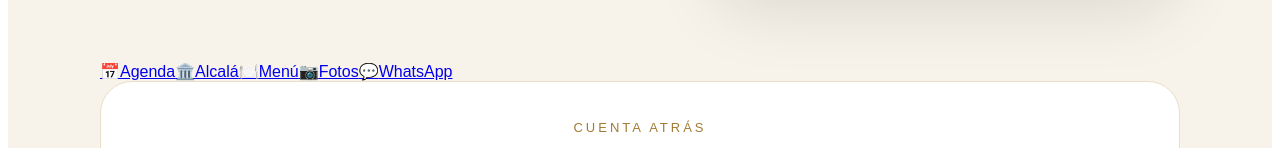
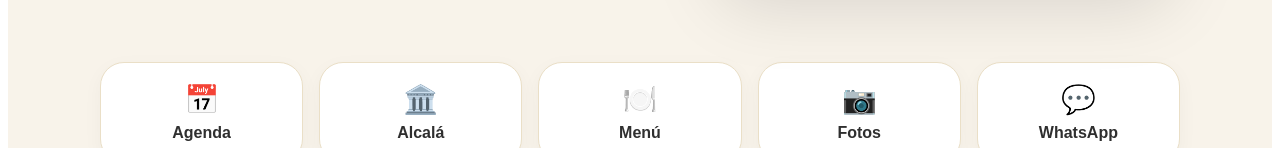
Before and after one commit to josemunozpravia-dotcom/Comunion-Hugo, a React (Vite) app: page / in a window 1280 px wide. Shown: the part 652-800 px from the top of the page. Built offline with nearby package versions, Linux system fonts and the light colour scheme.

Commit message:
Update App.jsx

```diff
--- a/src/App.jsx
+++ b/src/App.jsx
@@ -154,6 +154,33 @@ const border = "#eadfc7";
 const cream = "#f8f3ea";
 const soft = "#fbf7ef";
 const styles = {
+ quickNav: {
+  display: "grid",
+  gridTemplateColumns: "repeat(auto-fit, minmax(140px, 1fr))",
+  gap: 16,
+  marginBottom: 40,
+},
+
+quickItem: {
+  background: "#fff",
+  border: "1px solid #eadfc7",
+  borderRadius: 24,
+  padding: "20px 16px",
+  textAlign: "center",
+  textDecoration: "none",
+  color: "#2f2f2f",
+  display: "flex",
+  flexDirection: "column",
+  gap: 8,
+  alignItems: "center",
+  justifyContent: "center",
+  fontWeight: 600,
+  boxShadow: "0 6px 20px rgba(0,0,0,.04)",
+},
+
+quickIcon: {
+  fontSize: 28,
+},
   page: { background: cream, minHeight: "100vh", color: "#2f2f2f", fontFamily: "Arial, sans-serif" },
   hero: { maxWidth: 1180, margin: "0 auto", padding: "64px 20px", display: "grid", gridTemplateColumns: "repeat(auto-fit, minmax(320px, 1fr))", gap: 42, alignItems: "center" },
   badge: { display: "inline-block", padding: "10px 18px", border: `1px solid ${border}`, borderRadius: 999, background: "rgba(255,255,255,.8)", marginBottom: 24, fontSize: 14 },
```
